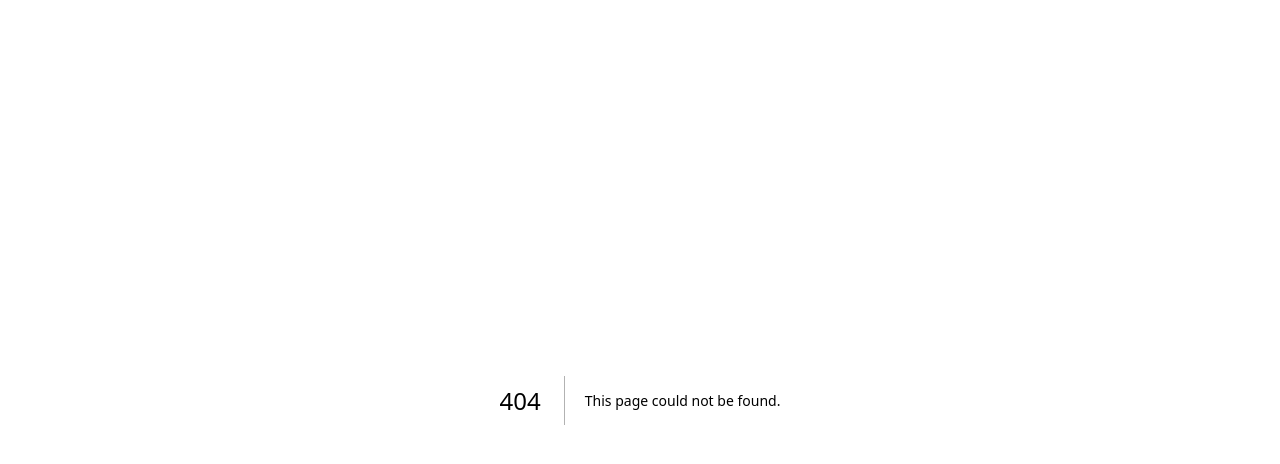
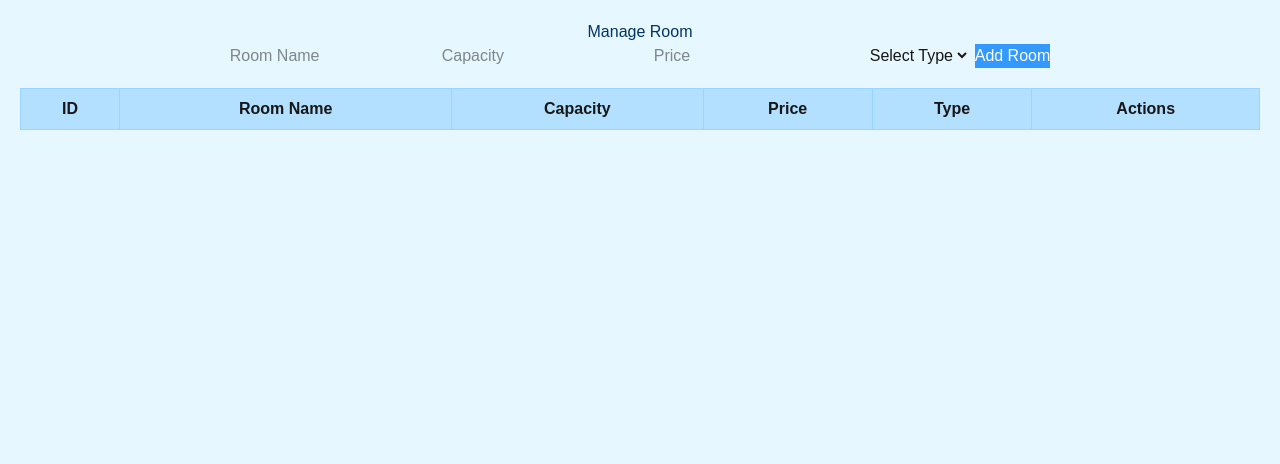
Before and after one commit to Chabiao44/projectweb-libray, a Next.js app: page /AdminBooking in a window 1280 px wide. Before the commit this address had no page. Shown: the top 464 px of the page. Built offline with nearby package versions, Linux system fonts and the light colour scheme.

Commit message:
AdminBooking

```diff
--- /dev/null
+++ b/src/app/AdminBooking/page.tsx
@@ -0,0 +1,207 @@
+"use client";
+
+import { useState, ChangeEvent } from "react";
+
+interface Room {
+  id: number;
+  name: string;
+  capacity: string;
+  price: string;
+  type: string;
+}
+
+export default function ManageRoomPage() {
+  const [rooms, setRooms] = useState<Room[]>([]);
+  const [form, setForm] = useState({
+    name: "",
+    capacity: "",
+    price: "",
+    type: "",
+  });
+  const [editId, setEditId] = useState<number | null>(null);
+
+  // ✅ Handle form input
+  const handleChange = (e: ChangeEvent<HTMLInputElement | HTMLSelectElement>) => {
+    setForm({ ...form, [e.target.name]: e.target.value });
+  };
+
+  // ✅ Add room
+  const addRoom = () => {
+    if (!form.name || !form.capacity || !form.price || !form.type) {
+      alert("กรุณากรอกข้อมูลให้ครบ");
+      return;
+    }
+    const newRoom: Room = { ...form, id: Date.now() };
+    setRooms([...rooms, newRoom]);
+    setForm({ name: "", capacity: "", price: "", type: "" });
+  };
+
+  // ✅ Delete room
+  const deleteRoom = (id: number) => {
+    if (confirm("คุณต้องการลบห้องนี้หรือไม่?")) {
+      setRooms(rooms.filter((r) => r.id !== id));
+    }
+  };
+
+  // ✅ Start editing
+  const startEdit = (room: Room) => {
+    setEditId(room.id);
+    setForm({
+      name: room.name,
+      capacity: room.capacity,
+      price: room.price,
+      type: room.type,
+    });
+  };
+
+  // ✅ Save edit
+  const saveEdit = (id: number) => {
+    if (!form.name || !form.capacity || !form.price || !form.type) {
+      alert("กรุณากรอกข้อมูลให้ครบ");
+      return;
+    }
+    setRooms(rooms.map((r) => (r.id === id ? { ...r, ...form } : r)));
+    setEditId(null);
+    setForm({ name: "", capacity: "", price: "", type: "" });
+  };
+
+  // ✅ Cancel edit
+  const cancelEdit = () => {
+    setEditId(null);
+    setForm({ name: "", capacity: "", price: "", type: "" });
+  };
+
+  return (
+    <div
+      style={{
+        padding: "20px",
+        fontFamily: "Arial",
+        backgroundColor: "#e6f7ff",
+        minHeight: "100vh",
+      }}
+    >
+      <h1 style={{ textAlign: "center", color: "#003366" }}>Manage Room</h1>
+
+      <div style={{ marginBottom: "20px", textAlign: "center" }}>
+        <input
+          type="text"
+          name="name"
+          placeholder="Room Name"
+          value={form.name}
+          onChange={handleChange}
+          style={{ marginRight: "5px" }}
+        />
+        <input
+          type="number"
+          name="capacity"
+          placeholder="Capacity"
+          value={form.capacity}
+          onChange={handleChange}
+          style={{ marginRight: "5px" }}
+        />
+        <input
+          type="number"
+          name="price"
+          placeholder="Price"
+          value={form.price}
+          onChange={handleChange}
+          style={{ marginRight: "5px" }}
+        />
+        <select
+          name="type"
+          value={form.type}
+          onChange={handleChange}
+          style={{ marginRight: "5px" }}
+        >
+          <option value="">Select Type</option>
+          <option value="Single">Single</option>
+          <option value="Double">Double</option>
+          <option value="Suite">Suite</option>
+          <option value="Deluxe">Deluxe</option>
+        </select>
+
+        {editId ? (
+          <>
+            <button
+              onClick={() => saveEdit(editId)}
+              style={{
+                backgroundColor: "#33cc33",
+                color: "white",
+                marginRight: "5px",
+              }}
+            >
+              Save
+            </button>
+            <button
+              onClick={cancelEdit}
+              style={{ backgroundColor: "#999", color: "white" }}
+            >
+              Cancel
+            </button>
+          </>
+        ) : (
+          <button
+            onClick={addRoom}
+            style={{ backgroundColor: "#3399ff", color: "white" }}
+          >
+            Add Room
+          </button>
+        )}
+      </div>
+
+      <table style={{ width: "100%", borderCollapse: "collapse" }}>
+        <thead>
+          <tr>
+            <th style={thStyle}>ID</th>
+            <th style={thStyle}>Room Name</th>
+            <th style={thStyle}>Capacity</th>
+            <th style={thStyle}>Price</th>
+            <th style={thStyle}>Type</th>
+            <th style={thStyle}>Actions</th>
+          </tr>
+        </thead>
+        <tbody>
+          {rooms.map((room) => (
+            <tr key={room.id}>
+              <td style={tdStyle}>{room.id}</td>
+              <td style={tdStyle}>{room.name}</td>
+              <td style={tdStyle}>{room.capacity}</td>
+              <td style={tdStyle}>{room.price}</td>
+              <td style={tdStyle}>{room.type}</td>
+              <td style={tdStyle}>
+                <button
+                  onClick={() => startEdit(room)}
+                  style={{
+                    backgroundColor: "#ff9933",
+                    color: "white",
+                    marginRight: "5px",
+                  }}
+                >
+                  Edit
+                </button>
+                <button
+                  onClick={() => deleteRoom(room.id)}
+                  style={{ backgroundColor: "#ff4d4d", color: "white" }}
+                >
+                  Delete
+                </button>
+              </td>
+            </tr>
+          ))}
+        </tbody>
+      </table>
+    </div>
+  );
+}
+
+const thStyle: React.CSSProperties = {
+  border: "1px solid #99d6ff",
+  padding: "8px",
+  backgroundColor: "#b3e0ff",
+};
+
+const tdStyle: React.CSSProperties = {
+  border: "1px solid #99d6ff",
+  padding: "8px",
+  textAlign: "center",
+};
```
